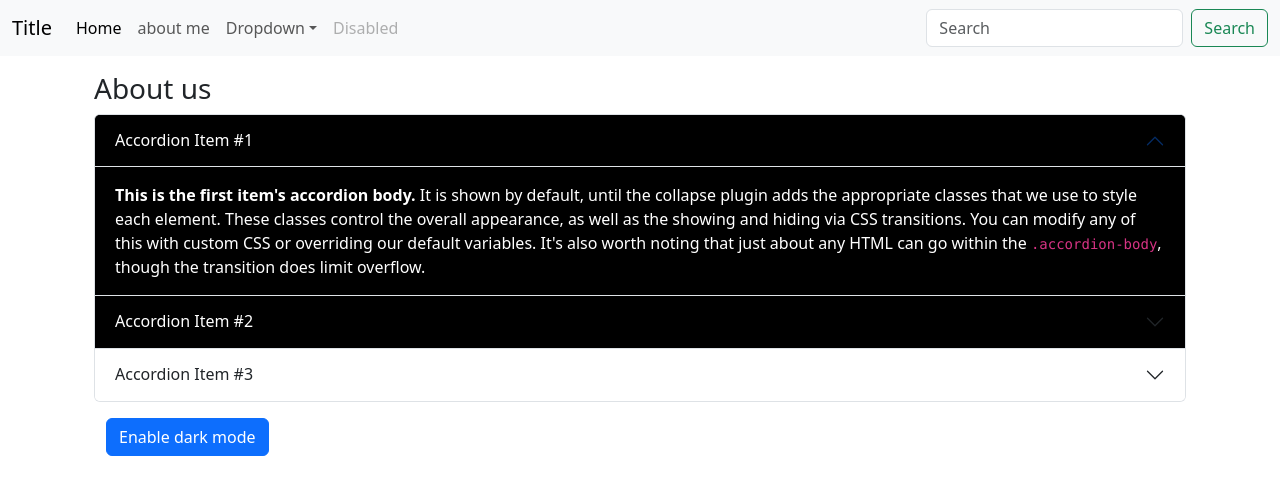
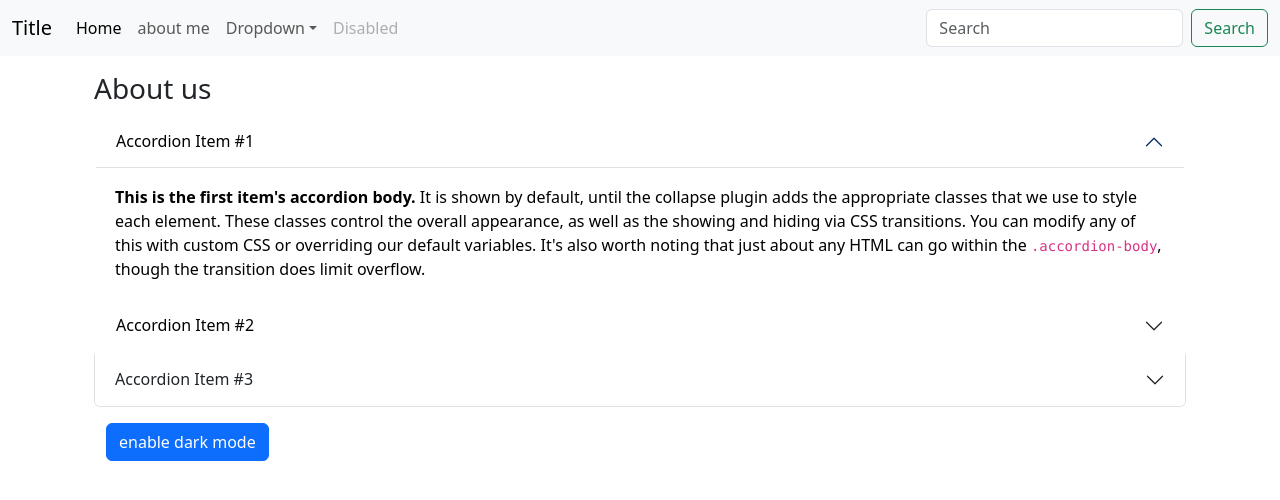
Before and after one commit to rutupawar/textWebApp, a React (Create React App) app: page / in a window 1280 px wide. Shown: the top 500 px of the page. Built offline with nearby package versions, Linux system fonts and the light colour scheme.

Commit message:
added basic dark mode

```diff
--- a/src/components/About.js
+++ b/src/components/About.js
@@ -2,9 +2,40 @@ import React, { useState } from 'react'
 
 export default function About() {
 
-    let myStyle={
-        color: 'white',
-        backgroundColor: 'black'
+    // let myStyle={
+    //     color: 'white',
+    //     backgroundColor: 'black'
+    // }
+
+    const [myStyle, setmyStyle] = useState({
+        color: 'black',
+        backgroundColor: 'white',
+        border: '1px solid white'
+    });
+
+    const [btnText, setbtnText] = useState({
+        text: 'enable dark mode'
+    });
+
+    const toggleStyle = ()=>{
+        if(myStyle.color === 'white'){
+            setmyStyle({
+                color: 'black',
+                backgroundColor: 'white'
+            });
+            setbtnText({
+                text: 'enable dark mode'
+            })
+        }
+        else{
+            setmyStyle({
+                color: 'white',
+                backgroundColor: 'black'
+            });
+            setbtnText({
+                text: 'disable dark mode'
+            })
+        }
     }
 
   return (
@@ -49,7 +80,7 @@ export default function About() {
             </div>
         </div>
         <div className='container my-3'>
-            <button type='button' className='btn btn-primary'>Enable dark mode</button>
+            <button type='button' onClick={toggleStyle} className='btn btn-primary'>{btnText.text}</button>
         </div>
     </div>
   )
```
